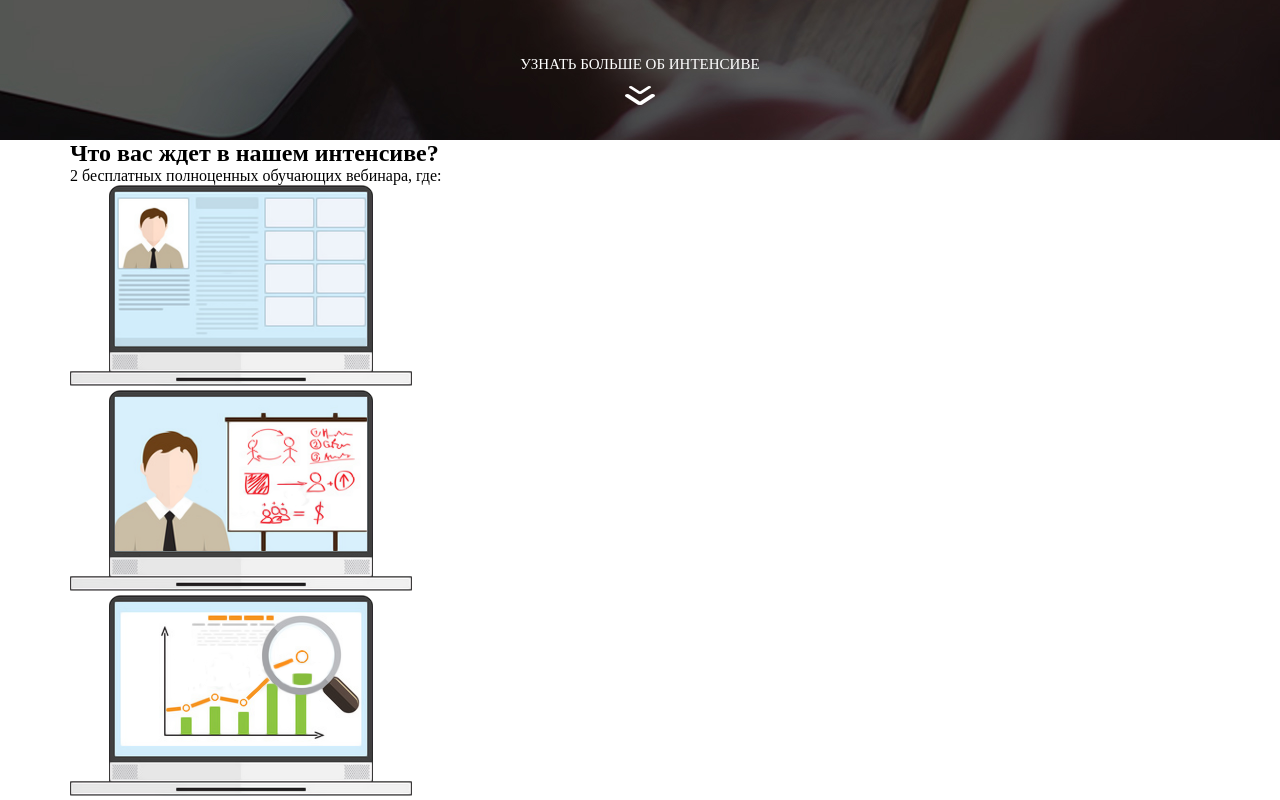
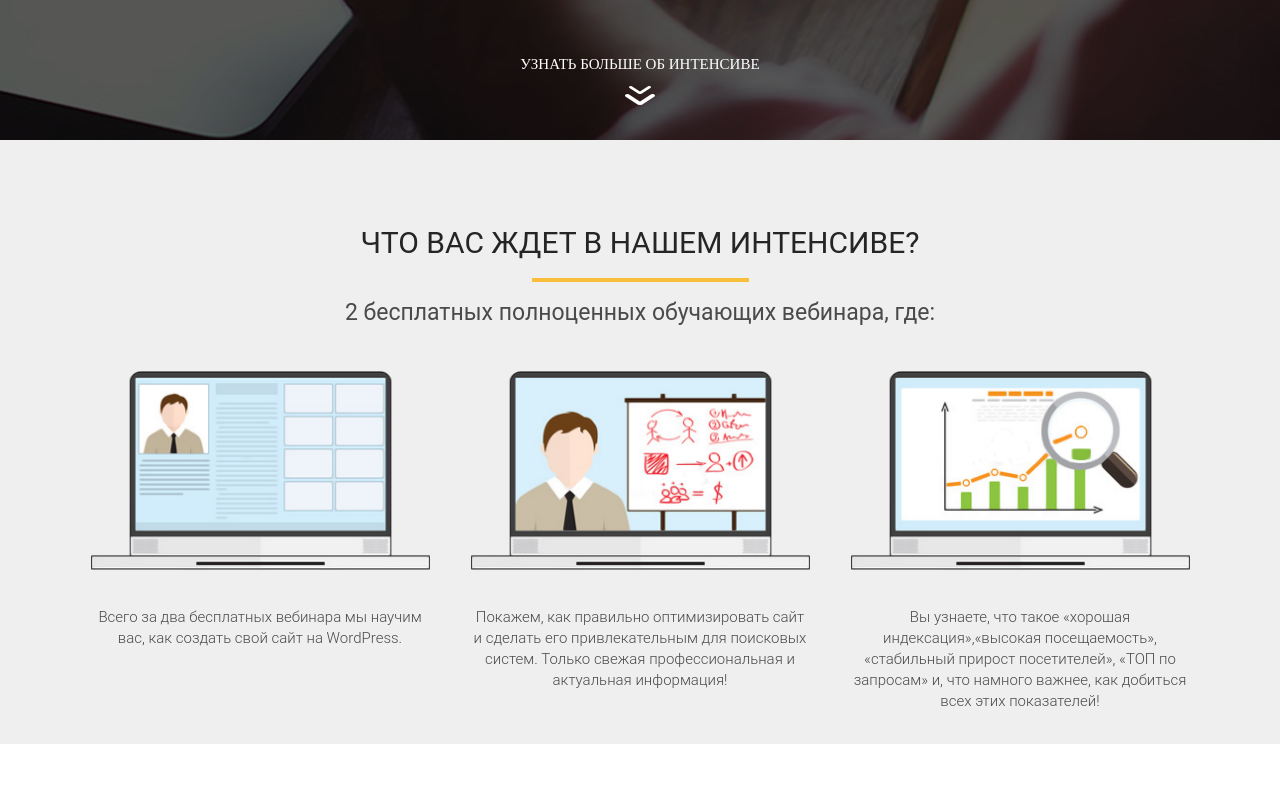
Before and after one commit to biovikteam/beonmax_first_project, a plain HTML site: page src/index.html in a window 1280 px wide. Shown: the part 660-1460 px from the top of the page. After the commit the page ends 1427 px from the top, so only its background shows below. Drawn offline with Linux system fonts and the light colour scheme.

Commit message:
Style plan section

```diff
--- a/src/css/style.css
+++ b/src/css/style.css
@@ -132,3 +132,69 @@ h2.title {
     margin: 0 auto;
     margin-top: 13px;
 }
+
+.plan {
+    height: 604px;
+    background-color: #efefef;
+
+    padding-top: 85px;
+    padding-bottom: 75px;
+}
+
+.plan_header {
+    font-family: "Roboto";
+    font-size: 30px;
+    font-weight: 400;
+    color: #252525;
+    text-transform: uppercase;
+    text-align: center;
+}
+
+.plan_divider {
+    width: 217px;
+    height: 4px;
+
+    margin: 0 auto;
+    margin-top: 18px;
+
+    background-color: #f9bf3b;
+}
+
+.plan_subheader {
+    font-size: 23px;
+    font-family: "Roboto";
+    color: #4a4a4a;
+    font-weight: 400;
+    text-align: center;
+
+    margin-top: 17px;
+}
+
+.plan_wrapper {
+    display: flex;
+    justify-content: space-around;
+    flex-wrap: wrap;
+
+    margin-top: 45px;
+}
+
+.plan_item {
+    width: 339px;
+
+    margin-bottom: 55px;
+}
+
+.plan_img {
+    width: 100%;
+}
+
+.plan_descr {
+    margin-top: 33px;
+
+    font-size: 15px;
+    font-family: "Roboto";
+    color: #4a4a4a;
+    line-height: 21px;
+    font-weight: 300;
+    text-align: center;
+}
--- a/src/index.html
+++ b/src/index.html
@@ -44,16 +44,16 @@
 
             <div class="plan_wrapper">
                 <div class="plan_item">
-                    <img src="img/plan/plan-1.png" alt="" class="plan_img">
-                    <div class="plan_descr"></div>
+                    <img src="img/plan/plan-1.png" alt="1" class="plan_img">
+                    <div class="plan_descr">Всего за два бесплатных вебинара мы научим вас, как создать свой сайт на WordPress.</div>
                 </div>
                 <div class="plan_item">
-                    <img src="img/plan/plan-2.png" alt="" class="plan_img">
-                    <div class="plan_descr"></div>
+                    <img src="img/plan/plan-2.png" alt="2" class="plan_img">
+                    <div class="plan_descr">Покажем, как правильно оптимизировать сайт и сделать его привлекательным для поисковых систем. Только свежая профессиональная и актуальная информация!</div>
                 </div>
                 <div class="plan_item">
-                    <img src="img/plan/plan-3.png" alt="" class="plan_img">
-                    <div class="plan_descr"></div>
+                    <img src="img/plan/plan-3.png" alt="3" class="plan_img">
+                    <div class="plan_descr">Вы узнаете, что такое «хорошая индексация»,«высокая посещаемость», «стабильный прирост посетителей», «ТОП по запросам» и, что намного важнее, как добиться всех этих показателей!</div>
                 </div>
             </div>
         </div>
```
